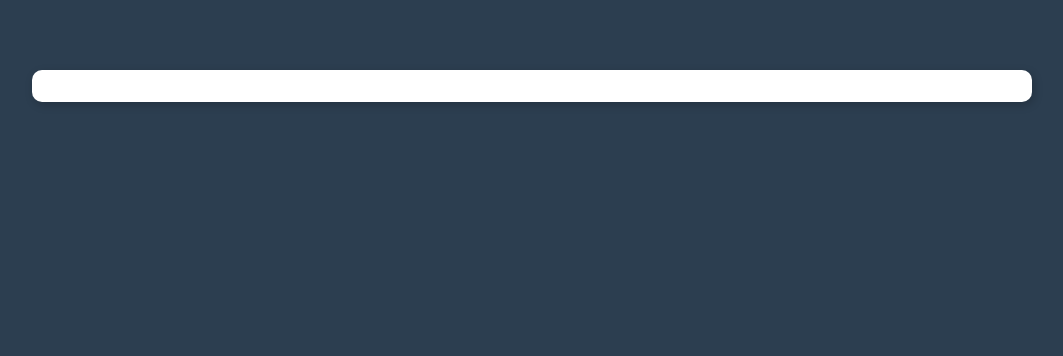
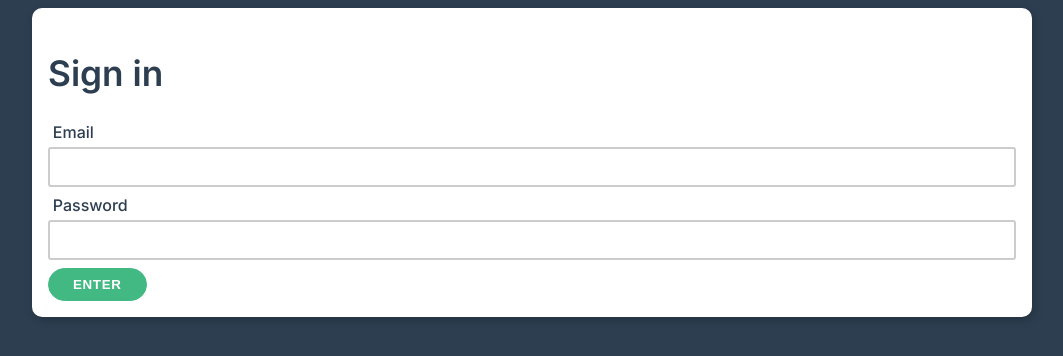
Before and after one commit to Homodeus7/bank, a Vue app: page /auth in a window 1280 px wide. Shown: the top 356 px of the page, without its empty margins (108-1171 px from the left). Built offline with nearby package versions, Linux system fonts and the light colour scheme.

Commit message:
added initial validation

```diff
--- a/package.json
+++ b/package.json
@@ -10,9 +10,11 @@
   "dependencies": {
     "core-js": "^3.8.3",
     "register-service-worker": "^1.7.2",
+    "vee-validate": "^4.7.4",
     "vue": "^3.2.13",
     "vue-router": "^4.1.6",
-    "vuex": "^4.0.2"
+    "vuex": "^4.0.2",
+    "yup": "^0.32.11"
   },
   "devDependencies": {
     "@babel/core": "^7.12.16",
--- a/src/layout/AuthLayout.vue
+++ b/src/layout/AuthLayout.vue
@@ -1,6 +1,6 @@
 <template>
-  <div class="container with-nav">
-    <div class="card"></div>
+  <div class="container">
+    <router-view />
   </div>
 </template>
 
--- a/src/layout/MainLayout.vue
+++ b/src/layout/MainLayout.vue
@@ -1,7 +1,7 @@
 <template>
   <the-navbar></the-navbar>
   <div class="container with-nav">
-    <div class="card"></div>
+    <router-view />
   </div>
 </template>
 
--- /dev/null
+++ b/src/use/login-form.js
@@ -0,0 +1,57 @@
+import { useField, useForm } from "vee-validate";
+import * as yup from "yup";
+import { computed, watch } from "vue";
+
+export function useLoginForm() {
+  const { handleSubmit, isSubmitting, submitCount } = useForm();
+
+  const {
+    value: email,
+    errorMessage: eError,
+    handleBlur: eBlur,
+  } = useField(
+    "email",
+    yup
+      .string()
+      .trim()
+      .required("Please enter your email")
+      .email("You must enter a valid email")
+  );
+
+  const {
+    value: password,
+    errorMessage: pError,
+    handleBlur: pBlur,
+  } = useField(
+    "password",
+    yup
+      .string()
+      .trim()
+      .required("Please enter your pass")
+      .min(6, "Password cannot be less than 6 characters")
+  );
+
+  const isTooManyAttempts = computed(() => submitCount.value >= 3);
+
+  watch(isTooManyAttempts, (val) => {
+    if (val) {
+      setTimeout(() => (submitCount.value = 0), 1500);
+    }
+  });
+
+  const onSubmit = handleSubmit((values) => {
+    console.log("Form", values);
+  });
+
+  return {
+    email,
+    password,
+    eError,
+    pError,
+    eBlur,
+    pBlur,
+    onSubmit,
+    isSubmitting,
+    isTooManyAttempts,
+  };
+}
--- a/src/views/TheAuth.vue
+++ b/src/views/TheAuth.vue
@@ -1,9 +1,39 @@
 <template>
-  <div></div>
+  <form class="card" @submit.prevent="onSubmit">
+    <h1>Sign in</h1>
+
+    <div :class="['form-control', { invalid: eError }]">
+      <label for="email">Email</label>
+      <input type="email" id="email" v-model="email" @blur="eBlur" />
+      <small v-if="eError">{{ eError }}</small>
+    </div>
+
+    <div :class="['form-control', { invalid: pError }]">
+      <label for="password">Password</label>
+      <input type="password" id="password" v-model="password" @blur="pBlur" />
+      <small v-if="pError">{{ pError }}</small>
+    </div>
+
+    <button
+      class="btn primary"
+      type="submit"
+      :disabled="isSubmitting || isTooManyAttempts"
+    >
+      Enter
+    </button>
+    <div class="text-danger" v-if="isTooManyAttempts">
+      Too many login attempts. Try later.
+    </div>
+  </form>
 </template>
 
 <script>
-export default {};
+import { useLoginForm } from "../use/login-form";
+export default {
+  setup() {
+    return { ...useLoginForm() };
+  },
+};
 </script>
 
 <style lang="scss" scoped></style>
```
Also changed, not shown: 1 other file (tests, documents, lock files or other folders).
